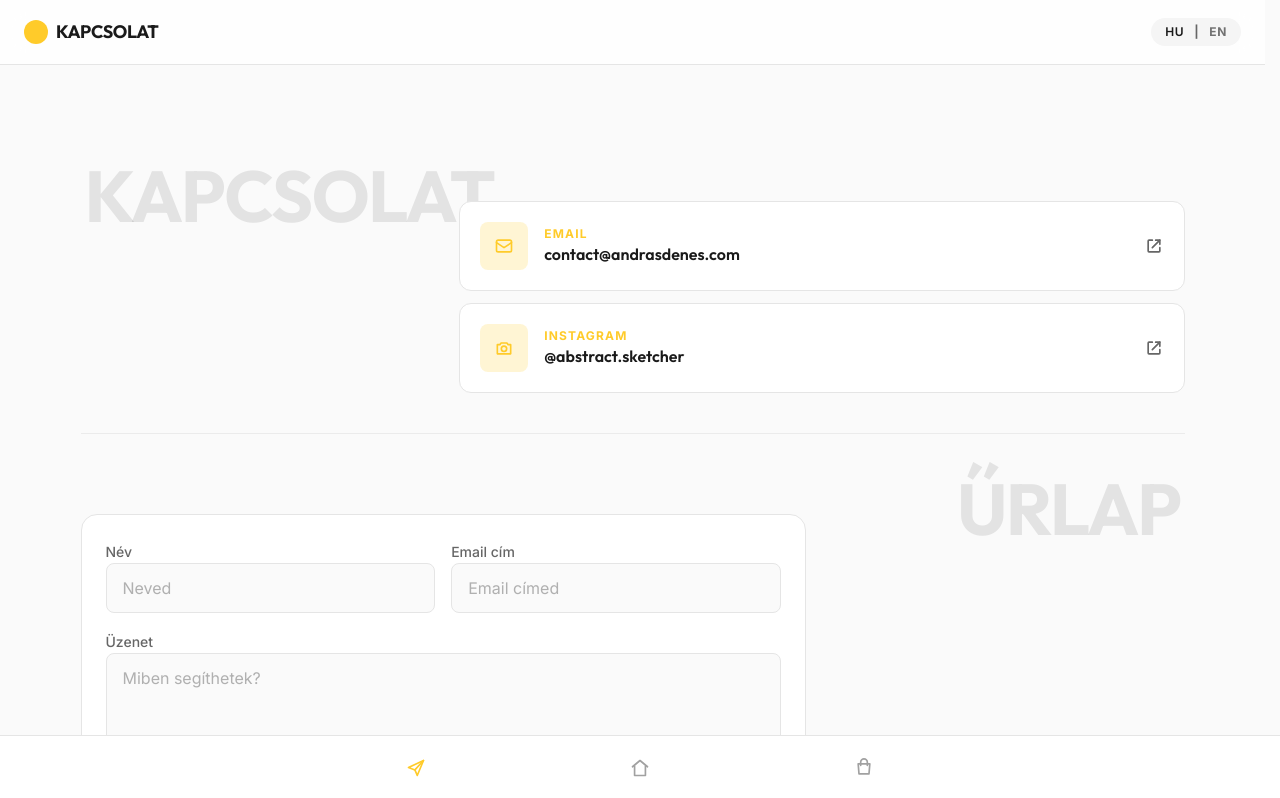
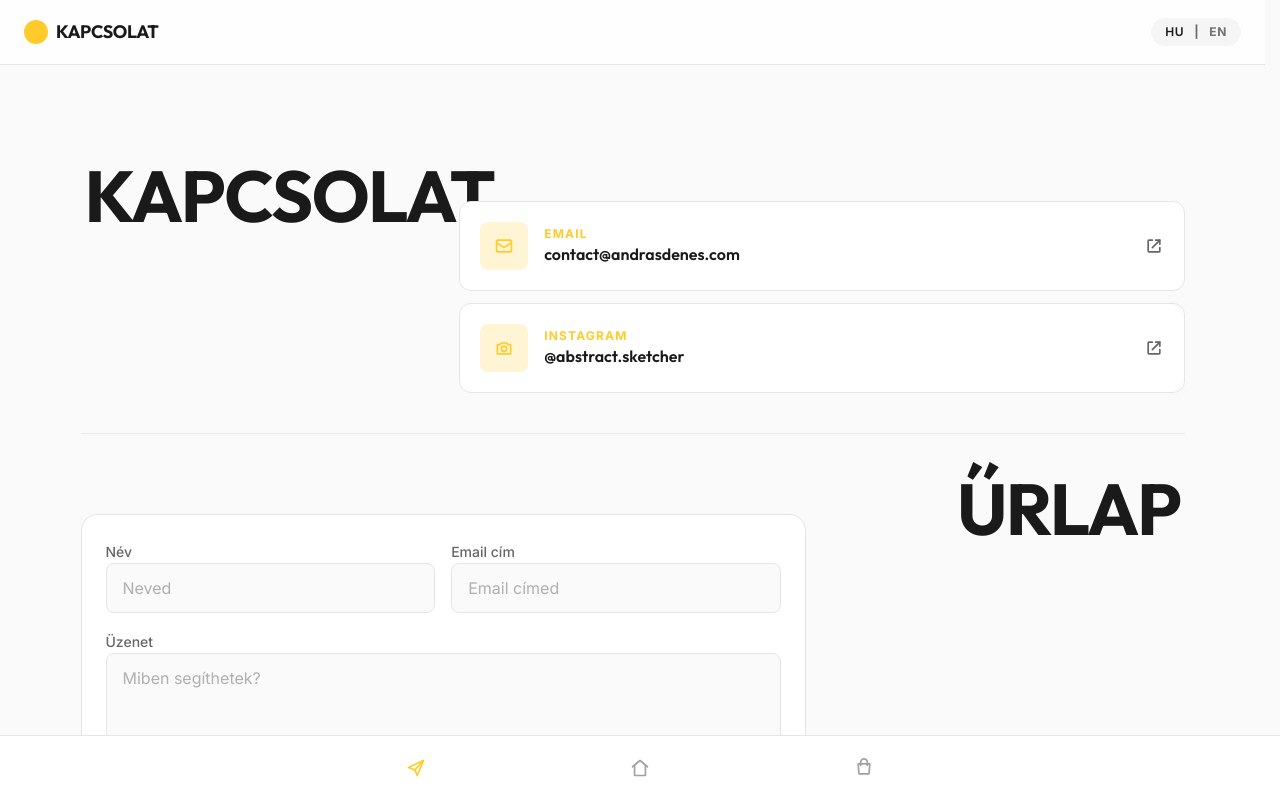
Before and after one commit to denandras/yellowsky, a Next.js app: page /contact in a window 1280 px wide. Shown: the top 798 px of the page. Built offline with nearby package versions, Linux system fonts and the light colour scheme; no server answers.

Commit message:
fix: contact page Kapcsolat and Űrlap text now 100% opacity

```diff
--- a/components/contact-page-client.tsx
+++ b/components/contact-page-client.tsx
@@ -86,7 +86,7 @@ export default function ContactPageClient({ initialLanguage }: ContactPageClient
       <main className="mx-auto flex w-full max-w-6xl flex-1 flex-col px-6 py-8 pb-24">
         <section className="mt-6">
           <div className="relative grid gap-6 border-b border-neutral-border/70 py-10 md:grid-cols-12 md:gap-8" data-reveal>
-            <h3 className="pointer-events-none absolute top-11 left-1 z-0 hidden max-w-[92%] font-display text-6xl leading-[0.85] font-bold tracking-tight text-text-dark/10 uppercase md:block lg:text-7xl">
+            <h3 className="pointer-events-none absolute top-11 left-1 z-0 hidden max-w-[92%] font-display text-6xl leading-[0.85] font-bold tracking-tight text-text-dark uppercase md:block lg:text-7xl">
               {labels.header}
             </h3>
 
@@ -143,7 +143,7 @@ export default function ContactPageClient({ initialLanguage }: ContactPageClient
 
           {/* Contact form */}
           <div className="relative grid gap-6 border-b border-neutral-border/70 py-10 md:grid-cols-12 md:gap-8" data-reveal>
-            <h3 className="pointer-events-none absolute top-11 right-1 z-0 hidden max-w-[92%] font-display text-6xl leading-[0.85] font-bold tracking-tight text-text-dark/10 uppercase md:block lg:text-7xl">
+            <h3 className="pointer-events-none absolute top-11 right-1 z-0 hidden max-w-[92%] font-display text-6xl leading-[0.85] font-bold tracking-tight text-text-dark uppercase md:block lg:text-7xl">
               {labels.formTitle}
             </h3>
 
```
